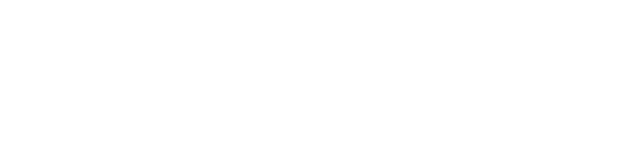
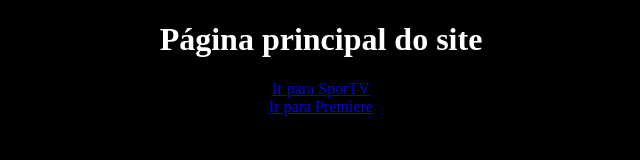
Before and after one commit to adkflajkf/b.github.io, a plain HTML site: page index.html in a window 1280 px wide. Shown: the whole page, without its empty margins (319-959 px from the left). Drawn offline with Linux system fonts and the light colour scheme.

Commit message:
Update index.html

```diff
--- a/index.html
+++ b/index.html
@@ -1,3 +1,12 @@
 <!DOCTYPE html>
 <html lang="pt-BR">
-    <meta charset="UTF-8" />
+<head>
+    <meta charset="UTF-8">
+    <title>Principal</title>
+</head>
+<body style="background-color: black; color: white; text-align: center;">
+    <h1>Página principal do site</h1>
+    <a href="canais/sportv/">Ir para SporTV</a><br>
+    <a href="canais/premiere/">Ir para Premiere</a>
+</body>
+</html>
```
